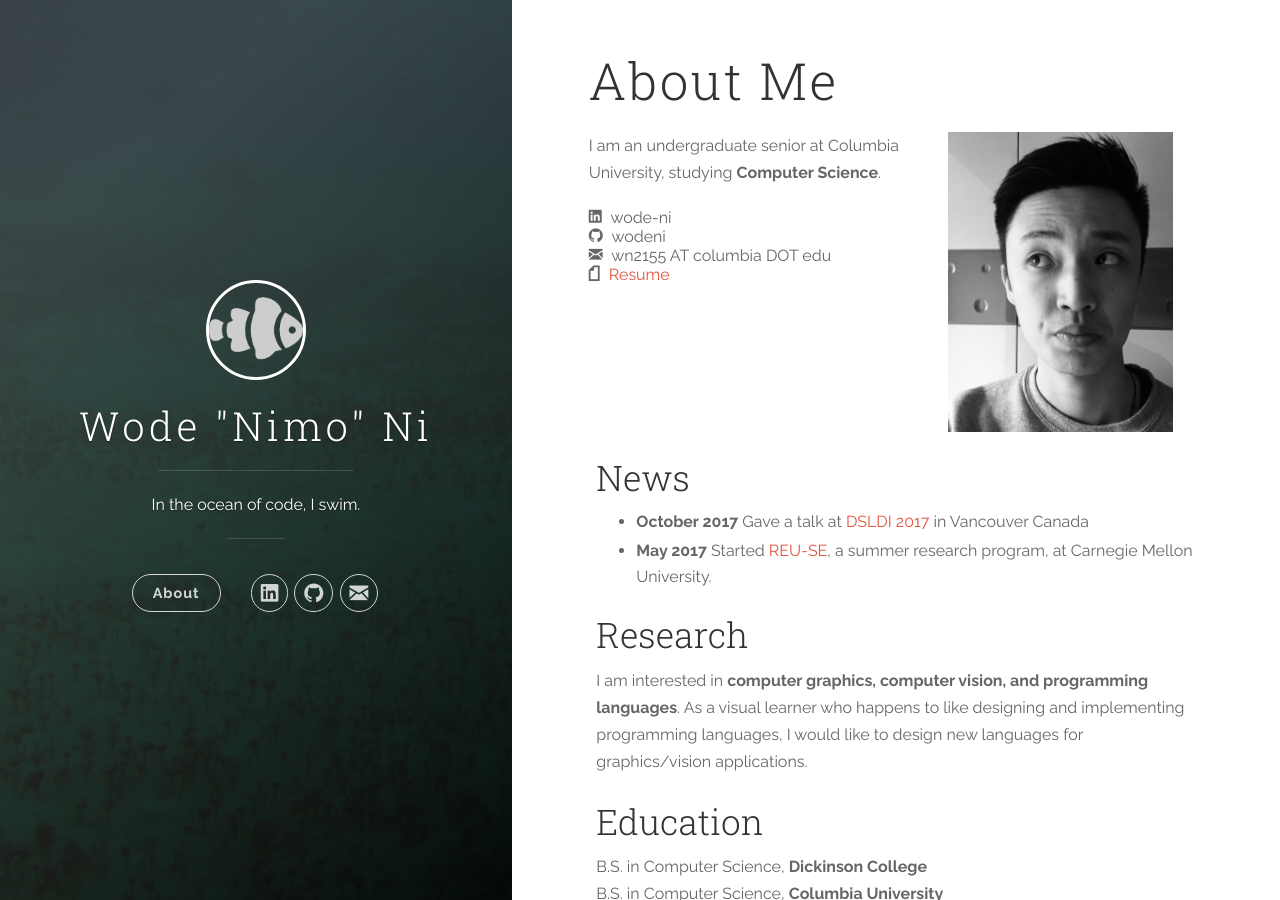
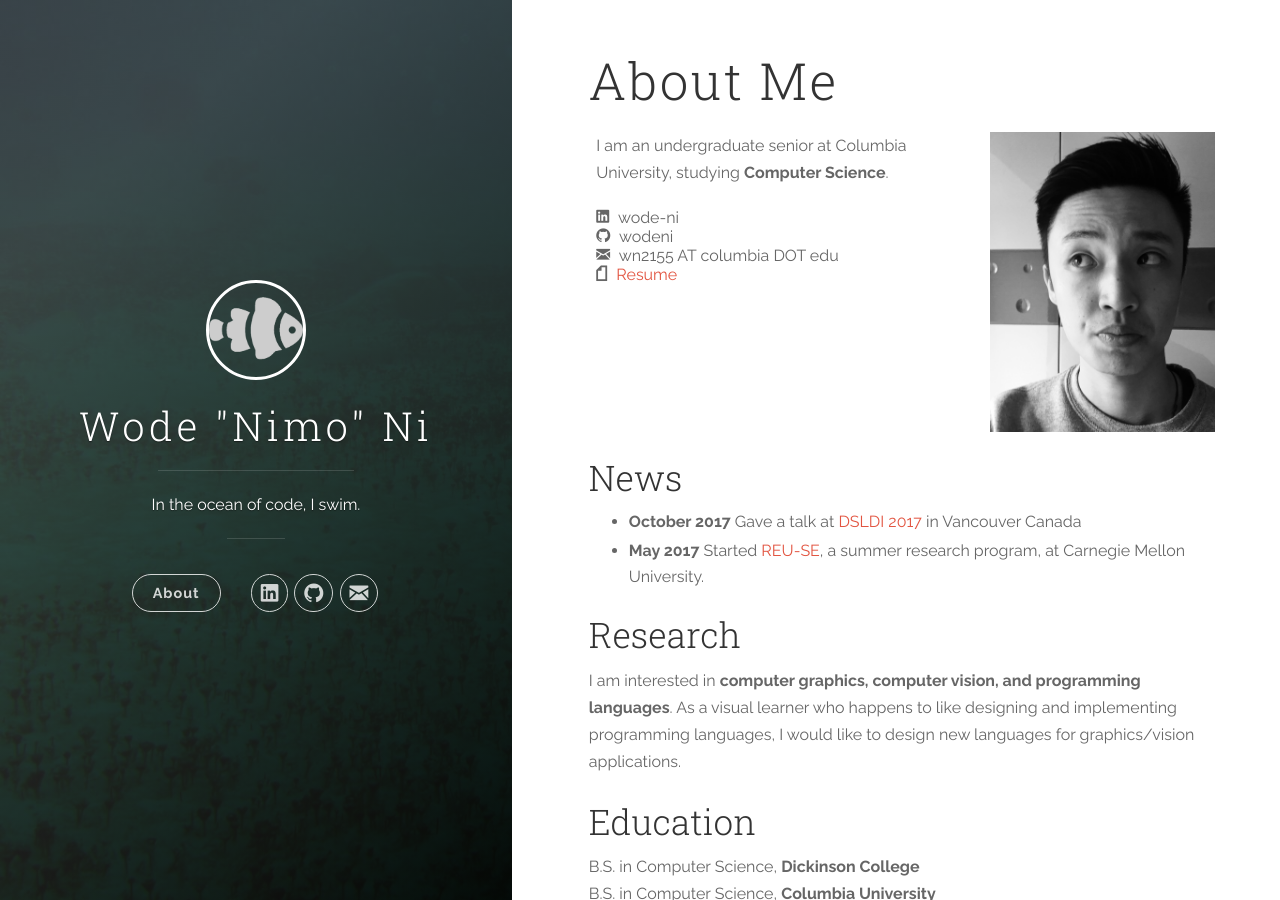
Before and after one commit to wodeni/wodeni.github.io, a Jekyll site: the page built from index.md, in a window 1280 px wide and 900 px high. Built offline with Jekyll 4.4.1, drawn with Linux system fonts in a browser that asks for light colours; nearby versions of some CDN libraries; our own code applies the rules of GitHub Pages for plain Markdown files.

Commit message:
uploading to Columbia server

```diff
--- a/_layouts/named_sections.html
+++ b/_layouts/named_sections.html
@@ -6,11 +6,20 @@
 <h1>About Me</h1>
 <div class="container-fluid">
     <div class="row">
-    <img src="images/nimo.jpg" class="pull-right" height="300px" style="margin:0px 30px">
+        <div class="col-md-15">
             {{ page.sections['intro'] | markdownify }}
             {% include contact.html %}
+            <br>
         </div>
+        <div class="col-md-6">
+            <img src="images/nimo.jpg" class="pull-left" height="300px" style="margin:0px 10px">
+        </col>
+    </div>
+    <div class="row">
+        <div class="col">
             {{ content }}
+        </div>
+    </div>
 </div>
 </div>
 
```
Also changed, not shown: 3 other files. Lines whose indentation alone changed are shown as unchanged.
